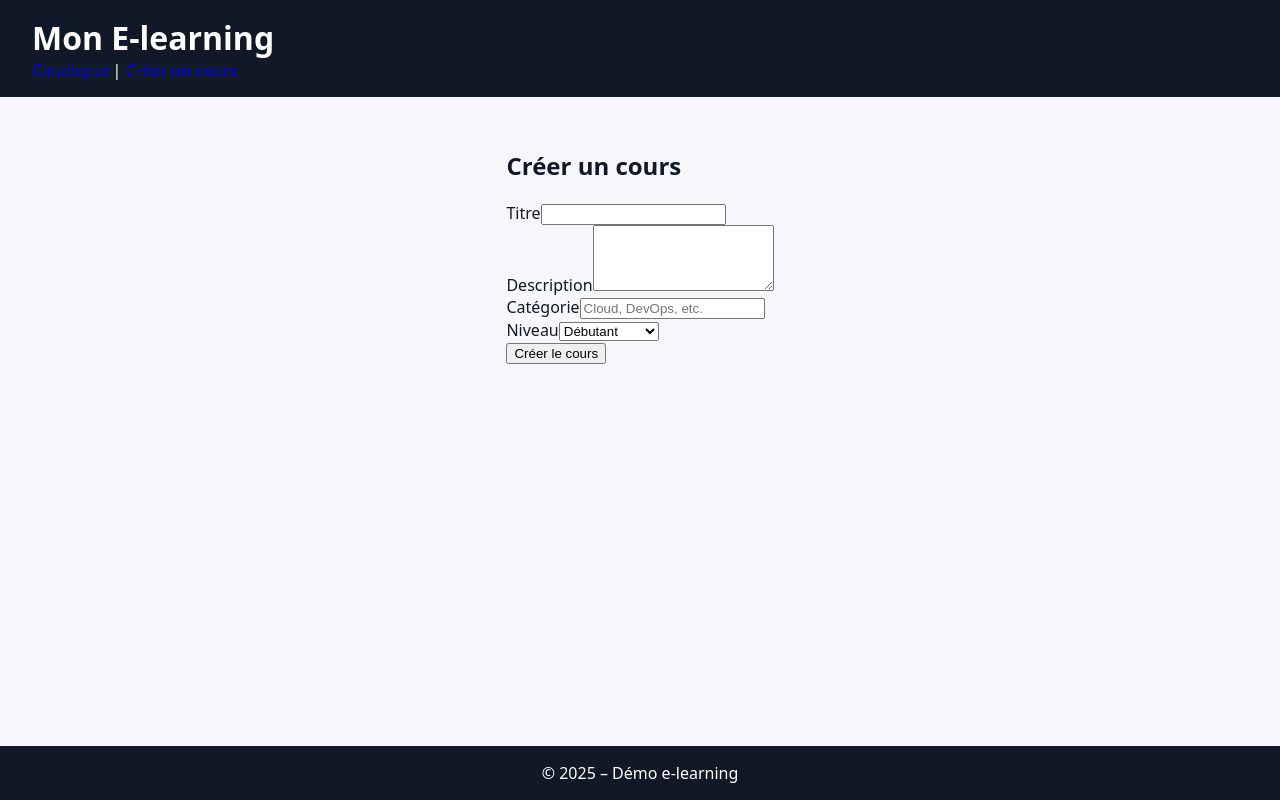
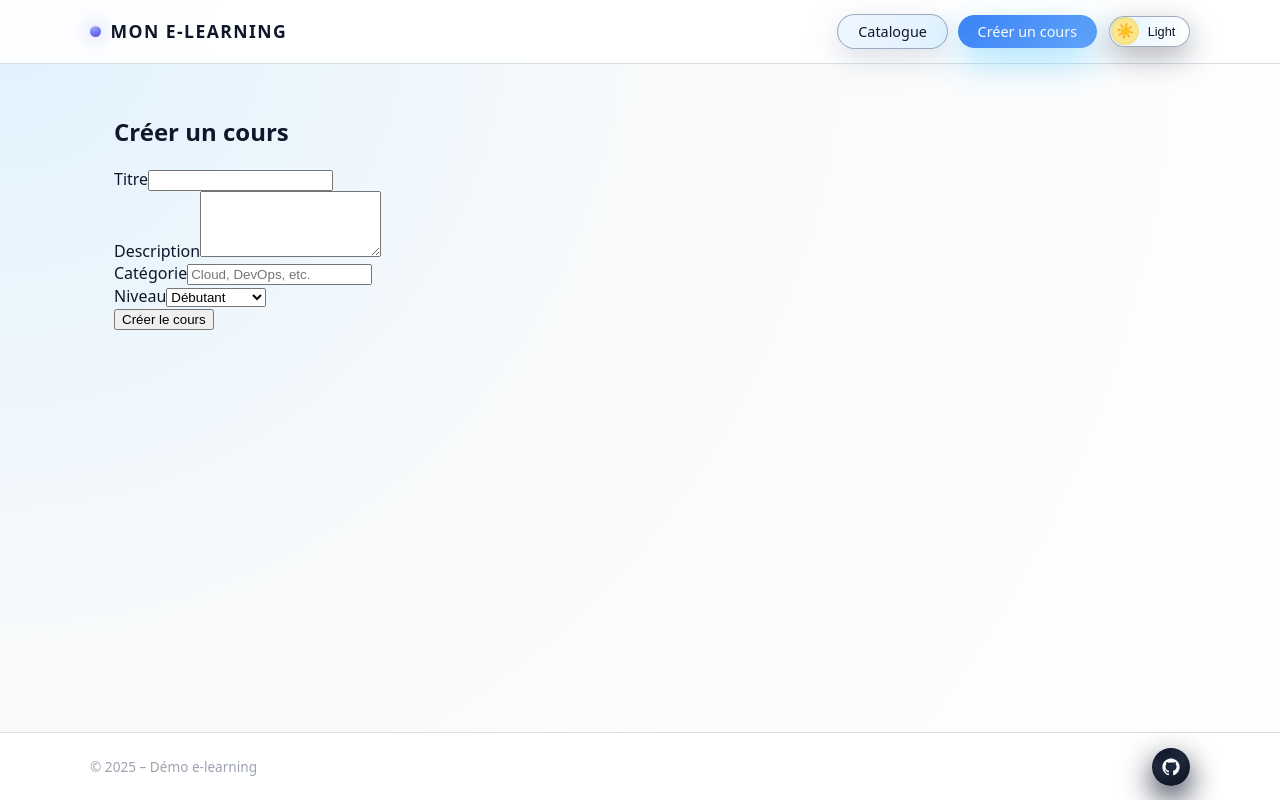
Before and after one commit to Juenzo/CloudComputing-Project, a React (Create React App) app in the folder frontend/: page /courses/new in a window 1280 px wide. Built offline with nearby package versions, Linux system fonts and the light colour scheme.

Commit message:
feat(front): add main landing page

```diff
--- a/frontend/src/App.tsx
+++ b/frontend/src/App.tsx
@@ -1,28 +1,85 @@
 // src/App.tsx
-import React from "react";
+import React, { useEffect, useState } from "react";
 import { BrowserRouter, Routes, Route, Link } from "react-router-dom";
 
 import CourseListPage from "./pages/CourseListPage";
 import CourseCreatePage from "./pages/CourseCreatePage";
-import CourseDetailPage from"./pages/CourseDetailPage";
+import CourseDetailPage from "./pages/CourseDetailPage";
 import QuizCreatePage from "./pages/QuizCreatePage";
 import QuizPlayPage from "./pages/QuizPlayPage";
 
+type Theme = "light" | "dark";
+
 const App: React.FC = () => {
+  const [theme, setTheme] = useState<Theme>(() => {
+    if (typeof window !== "undefined") {
+      const stored = window.localStorage.getItem("theme");
+      if (stored === "light" || stored === "dark") return stored as Theme;
+
+      if (window.matchMedia?.("(prefers-color-scheme: light)").matches) {
+        return "light";
+      }
+    }
+    return "dark";
+  });
+
+  useEffect(() => {
+    if (typeof window !== "undefined") {
+      window.localStorage.setItem("theme", theme);
+    }
+  }, [theme]);
+
+  const toggleTheme = () => {
+    setTheme((prev) => (prev === "light" ? "dark" : "light"));
+  };
+
   return (
     <BrowserRouter>
-      <div className="app">
-        <header className="header">
-          <h1 className="logo">Mon E-learning</h1>
+      <div className={`app theme-${theme}`}>
+        <header className="app-header">
+          <div className="container header-content">
+            <Link to="/" className="logo">
+              <span className="logo-dot" />
+              Mon E-learning
+            </Link>
 
-          {/* petite nav simple, tu pourras la styliser */}
-          <nav>
-            <Link to="/">Catalogue</Link>{" | "}
-            <Link to="/courses/new">Créer un cours</Link>
+            <div className="header-right">
+              <nav className="nav">
+                <Link to="/" className="nav-link">
+                  Catalogue
+                </Link>
+                <Link to="/courses/new" className="nav-link nav-link-primary">
+                  Créer un cours
+                </Link>
               </nav>
+
+              <button
+                type="button"
+                className="theme-toggle"
+                onClick={toggleTheme}
+                aria-label={
+                  theme === "light"
+                    ? "Passer en mode sombre"
+                    : "Passer en mode clair"
+                }
+              >
+                <span
+                  className={`theme-toggle-thumb ${
+                    theme === "light" ? "thumb-light" : "thumb-dark"
+                  }`}
+                >
+                  {theme === "light" ? "☀️" : "🌙"}
+                </span>
+                <span className="theme-toggle-label">
+                  {theme === "light" ? "Light" : "Dark"}
+                </span>
+              </button>
+            </div>
+          </div>
         </header>
 
-        <main className="main">
+        <main className="app-main">
+          <div className="container">
             <Routes>
               <Route path="/" element={<CourseListPage />} />
               <Route path="/courses/new" element={<CourseCreatePage />} />
@@ -31,15 +88,32 @@ const App: React.FC = () => {
                 path="/courses/:courseId/quiz/new"
                 element={<QuizCreatePage />}
               />
-            <Route
-              path="/courses/:courseId/quiz"
-              element={<QuizPlayPage />}
-            />
+              <Route path="/courses/:courseId/quiz" element={<QuizPlayPage />} />
             </Routes>
+          </div>
         </main>
 
-        <footer className="footer">
-          © {new Date().getFullYear()} – Démo e-learning
+        <footer className="app-footer">
+          <div className="container footer-content">
+            <span>© {new Date().getFullYear()} – Démo e-learning</span>
+
+            <a
+              href="https://github.com/Juenzo/CloudComputing-Project"
+              target="_blank"
+              rel="noreferrer"
+              className="github-link"
+              aria-label="Voir le code sur GitHub"
+            >
+              <svg
+                viewBox="0 0 24 24"
+                aria-hidden="true"
+                focusable="false"
+                className="github-icon"
+              >
+                <path d="M12 .5C5.648.5.5 5.648.5 12c0 5.088 3.292 9.395 7.868 10.918.576.107.786-.25.786-.556 0-.274-.01-1.002-.015-1.967-3.2.695-3.878-1.542-3.878-1.542-.524-1.33-1.28-1.685-1.28-1.685-1.046-.715.08-.7.08-.7 1.157.082 1.766 1.189 1.766 1.189 1.028 1.762 2.698 1.253 3.354.958.104-.744.402-1.253.73-1.54-2.553-.291-5.236-1.276-5.236-5.68 0-1.255.45-2.28 1.188-3.084-.12-.292-.515-1.466.112-3.056 0 0 .967-.31 3.17 1.178a11.02 11.02 0 0 1 2.886-.388c.979.005 1.965.132 2.886.388 2.2-1.488 3.165-1.178 3.165-1.178.63 1.59.236 2.764.116 3.056.74.804 1.185 1.83 1.185 3.084 0 4.416-2.688 5.386-5.25 5.672.414.36.786 1.081.786 2.184 0 1.578-.014 2.85-.014 3.24 0 .31.204.672.794.554C20.213 21.39 23.5 17.085 23.5 12 23.5 5.648 18.352.5 12 .5Z" />
+              </svg>
+            </a>
+          </div>
         </footer>
       </div>
     </BrowserRouter>
--- a/frontend/src/index.css
+++ b/frontend/src/index.css
@@ -1,59 +1,316 @@
-/* src/index.css */
+
+*,
+*::before,
+*::after {
+  box-sizing: border-box;
+}
 
 body {
   margin: 0;
-  font-family: system-ui, -apple-system, BlinkMacSystemFont, "Segoe UI", sans-serif;
-  background: #f7f7fb;
-  color: #111827;
+  font-family: system-ui, -apple-system, BlinkMacSystemFont, "SF Pro Text",
+    "Segoe UI", sans-serif;
 }
 
 .app {
   min-height: 100vh;
   display: flex;
   flex-direction: column;
+  background: var(--background-gradient);
+  color: var(--text-color);
+  transition: background 0.25s ease, color 0.25s ease;
 }
 
-.header,
-.footer {
-  background: #111827;
-  color: #ffffff;
-  padding: 1rem 2rem;
+.container {
+  width: 100%;
+  max-width: 1100px;
+  margin: 0 auto;
+  padding: 0 1.5rem;
 }
 
-.logo {
-  margin: 0;
+
+.app.theme-dark {
+  --background-gradient: radial-gradient(
+    circle at top left,
+    #1d283a,
+    #020617 45%,
+    #000 100%
+  );
+  --text-color: #e5e7eb;
+
+  --header-bg: linear-gradient(
+    to right,
+    rgba(15, 23, 42, 0.94),
+    rgba(15, 23, 42, 0.85)
+  );
+  --header-border: rgba(148, 163, 184, 0.3);
+
+  --nav-btn-bg: radial-gradient(circle at 0 0, #1f2937, #020617);
+  --nav-btn-border: rgba(148, 163, 184, 0.6);
+  --nav-btn-shadow: 0 10px 30px rgba(15, 23, 42, 0.7);
+  --nav-btn-hover-border: rgba(59, 130, 246, 0.85);
+  --nav-btn-hover-shadow: 0 18px 45px rgba(59, 130, 246, 0.4);
+
+  --footer-bg: linear-gradient(
+    to right,
+    rgba(15, 23, 42, 0.95),
+    rgba(15, 23, 42, 0.9)
+  );
+  --footer-border: rgba(148, 163, 184, 0.3);
+
+  --github-bg: radial-gradient(circle at 30% 0, #f9fafb, #9ca3af 45%, #020617);
+  --github-border: rgba(148, 163, 184, 0.7);
+  --github-icon: #020617;
+
+  --toggle-bg: radial-gradient(circle at 0 0, #020617, #111827);
+  --toggle-border: rgba(148, 163, 184, 0.7);
+  --toggle-label: #e5e7eb;
+
+  --nav-btn-hover-bg: radial-gradient(circle at 0 0, #111827, #020617);
+
+  --nav-primary-bg: linear-gradient(135deg, #22c55e, #3b82f6);
+  --nav-primary-hover-bg: linear-gradient(135deg, #16a34a, #1d4ed8);
 }
 
-.main {
-  flex: 1;
-  padding: 2rem;
-  max-width: 960px;
-  margin: 0 auto;
+.app.theme-light {
+  --background-gradient: radial-gradient(
+    circle at top left,
+    #e0f2fe,
+    #f9fafb 45%,
+    #ffffff 100%
+  );
+  --text-color: #0f172a;
+
+  --header-bg: rgba(255, 255, 255, 0.92);
+  --header-border: rgba(148, 163, 184, 0.35);
+
+  --nav-btn-bg: radial-gradient(circle at 0 0, #eff6ff, #e0f2fe);
+  --nav-btn-border: rgba(148, 163, 184, 0.9);
+  --nav-btn-shadow: 0 10px 30px rgba(148, 163, 184, 0.35);
+  --nav-btn-hover-border: rgba(59, 130, 246, 0.9);
+  --nav-btn-hover-shadow: 0 18px 45px rgba(59, 130, 246, 0.45);
+
+  --footer-bg: rgba(255, 255, 255, 0.95);
+  --footer-border: rgba(148, 163, 184, 0.35);
+
+  --github-bg: radial-gradient(circle at 30% 0, #0f172a, #1e293b 45%, #0b1120);
+  --github-border: rgba(15, 23, 42, 0.7);
+  --github-icon: #f9fafb;
+
+  --toggle-bg: radial-gradient(circle at 0 0, #e0f2fe, #ffffff);
+  --toggle-border: rgba(148, 163, 184, 0.9);
+  --toggle-label: #0f172a;
+
+  --nav-btn-hover-bg: radial-gradient(circle at 0 0, #dbeafe, #bfdbfe);
+
+  --nav-primary-bg: linear-gradient(135deg, #3b82f6, #60a5fa);
+  --nav-primary-hover-bg: linear-gradient(135deg, #2563eb, #1d4ed8);
 }
 
-.course-grid {
-  display: grid;
-  gap: 1rem;
-  grid-template-columns: repeat(auto-fit, minmax(220px, 1fr));
-  margin-top: 1rem;
+
+a {
+  color: inherit;
+  text-decoration: none;
 }
 
-.course-card {
-  background: #ffffff;
-  border-radius: 0.75rem;
-  padding: 1rem;
-  box-shadow: 0 1px 4px rgba(0, 0, 0, 0.08);
+
+.app-header {
+  position: sticky;
+  top: 0;
+  z-index: 20;
+  backdrop-filter: blur(20px);
+  background: var(--header-bg);
+  border-bottom: 1px solid var(--header-border);
 }
 
-.level {
-  font-size: 0.9rem;
-  color: #6b7280;
+.header-content {
+  display: flex;
+  align-items: center;
+  justify-content: space-between;
+  padding: 0.85rem 0;
+  gap: 1.5rem;
 }
 
-.error {
-  color: red;
+.header-right {
+  display: flex;
+  align-items: center;
+  gap: 0.75rem;
 }
 
-.footer {
-  text-align: center;
+/* les logos trop beau*/
+.logo {
+  display: inline-flex;
+  align-items: center;
+  gap: 0.6rem;
+  font-weight: 700;
+  font-size: 1.1rem;
+  letter-spacing: 0.08em;
+  text-transform: uppercase;
+  color: #f9fafb;
 }
+
+.app.theme-light .logo {
+  color: #0f172a;
+}
+
+.logo-dot {
+  width: 11px;
+  height: 11px;
+  border-radius: 999px;
+  background: radial-gradient(circle at 30% 0, #a5b4fc, #4f46e5);
+  box-shadow: 0 0 18px rgba(129, 140, 248, 0.75);
+}
+
+
+.nav {
+  display: flex;
+  align-items: center;
+  gap: 0.6rem;
+  flex-wrap: wrap;
+}
+
+.nav-link {
+  padding: 0.45rem 1.25rem;
+  border-radius: 999px;
+  border: 1px solid var(--nav-btn-border);
+  font-size: 0.9rem;
+  font-weight: 500;
+  background: var(--nav-btn-bg);
+  box-shadow: var(--nav-btn-shadow);
+  transition: transform 150ms ease, box-shadow 150ms ease,
+    border-color 150ms ease, background 150ms ease;
+}
+
+.nav-link:hover {
+  transform: translateY(-1px) scale(1.02);
+  box-shadow: var(--nav-btn-hover-shadow);
+  border-color: var(--nav-btn-hover-border);
+  background: var(--nav-btn-hover-bg);
+}
+
+.nav-link-primary {
+  border: none;
+  color: #f9fafb;
+  background: var(--nav-primary-bg);
+  box-shadow: 0 14px 35px rgba(56, 189, 248, 0.45);
+}
+
+.nav-link-primary:hover {
+  background: var(--nav-primary-hover-bg);
+  box-shadow: 0 20px 50px rgba(37, 99, 235, 0.55);
+}
+
+.theme-toggle {
+  position: relative;
+  display: inline-flex;
+  align-items: center;
+  gap: 0.35rem;
+  padding: 0.15rem 0.6rem 0.15rem 0.2rem;
+  border-radius: 999px;
+  border: 1px solid var(--toggle-border);
+  background: var(--toggle-bg);
+  cursor: pointer;
+  font-size: 0.8rem;
+  font-weight: 500;
+  box-shadow: 0 10px 30px rgba(15, 23, 42, 0.35);
+  outline: none;
+}
+
+.theme-toggle-label {
+  padding: 0 0.25rem 0 0.3rem;
+  color: var(--toggle-label);
+}
+
+.theme-toggle-thumb {
+  width: 24px;
+  height: 24px;
+  border-radius: 999px;
+  display: inline-flex;
+  align-items: center;
+  justify-content: center;
+  font-size: 0.9rem;
+  background: rgba(15, 23, 42, 0.9);
+  color: #f9fafb;
+  transition: background 0.2s ease, transform 0.2s ease, color 0.2s ease;
+}
+
+.app.theme-light .theme-toggle-thumb {
+  background: #fde68a;
+  color: #92400e;
+  box-shadow: 0 0 0 2px rgba(250, 204, 21, 0.5);
+}
+
+
+.theme-toggle:hover .theme-toggle-thumb {
+  transform: translateY(-1px);
+}
+
+
+.app-main {
+  flex: 1;
+}
+
+.app-main .container {
+  padding-top: 2rem;
+  padding-bottom: 2.5rem;
+}
+
+/* FOOTER */
+.app-footer {
+  border-top: 1px solid var(--footer-border);
+  background: var(--footer-bg);
+}
+
+.footer-content {
+  display: flex;
+  align-items: center;
+  justify-content: space-between;
+  padding: 0.9rem 0;
+  font-size: 0.85rem;
+  color: #9ca3af;
+  gap: 1rem;
+}
+
+
+.github-link {
+  width: 38px;
+  height: 38px;
+  border-radius: 999px;
+  display: inline-flex;
+  align-items: center;
+  justify-content: center;
+  border: 1px solid var(--github-border);
+  background: var(--github-bg);
+  box-shadow: 0 12px 30px rgba(15, 23, 42, 0.9);
+  transition: transform 150ms ease, box-shadow 150ms ease,
+    border-color 150ms ease, background 150ms ease;
+}
+
+.github-link:hover {
+  transform: translateY(-1px) scale(1.05);
+  box-shadow: 0 18px 45px rgba(148, 163, 184, 0.7);
+  border-color: #f9fafb;
+}
+
+.github-icon {
+  width: 18px;
+  height: 18px;
+  fill: var(--github-icon);
+}
+
+/* Responsive */
+@media (max-width: 640px) {
+  .header-content {
+    flex-direction: column;
+    align-items: flex-start;
+  }
+
+  .header-right {
+    width: 100%;
+    justify-content: space-between;
+  }
+
+  .footer-content {
+    flex-direction: column;
+    align-items: flex-start;
+  }
+}
```
Lines whose indentation alone changed are shown as unchanged.
